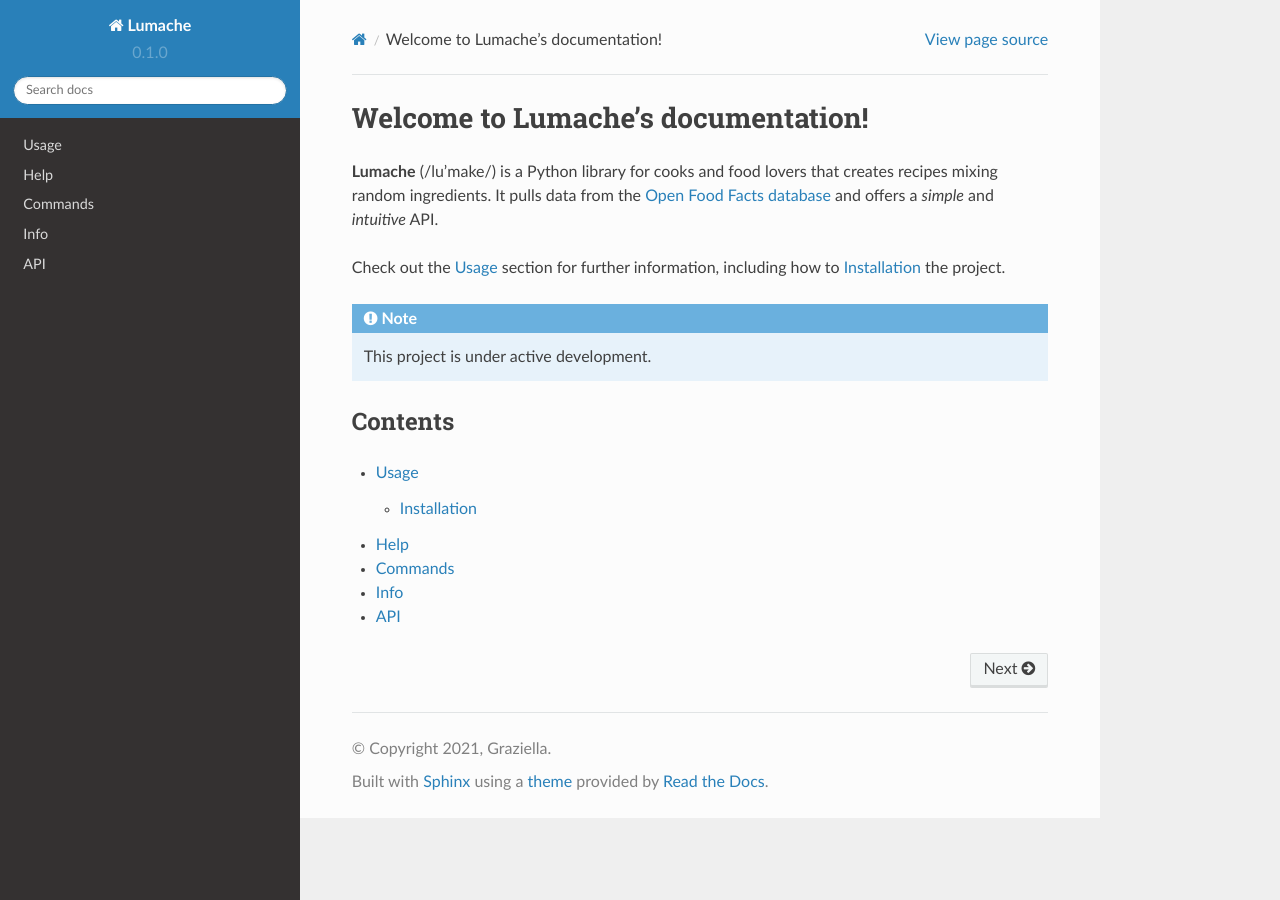
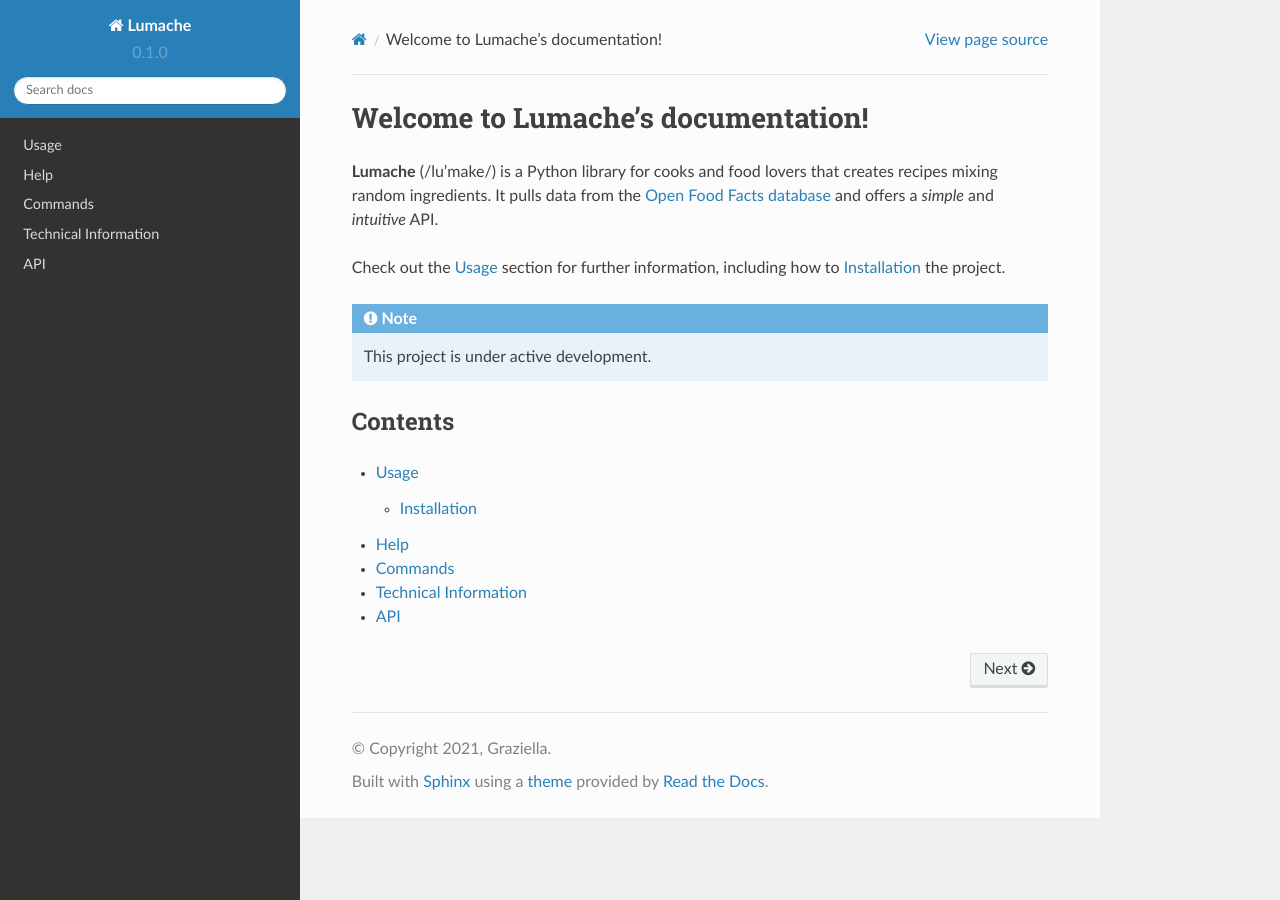
Before and after one commit to sabry134/Sparkles-wiki, a Sphinx documentation site: the page built from docs/source/index.rst, in a window 1280 px wide. Built offline with Sphinx 7.4.7 and the Read the Docs theme 2.0.0, drawn with Linux system fonts in a browser that asks for light colours.

Commit message:
Update info.rst

```diff
--- a/docs/source/info.rst
+++ b/docs/source/info.rst
@@ -1,7 +1,7 @@
-Info
-====
+Technical Information
+=====================
 
-Info
+Informations about the debug mode
 
 .. autosummary::
    :toctree: generated
```
